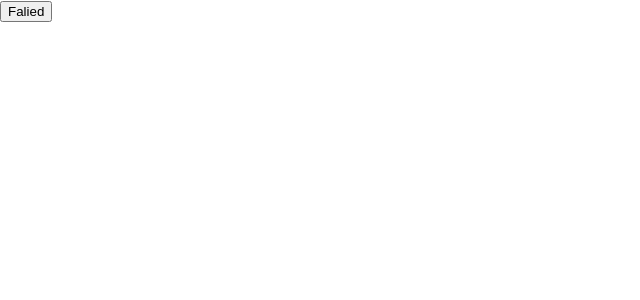
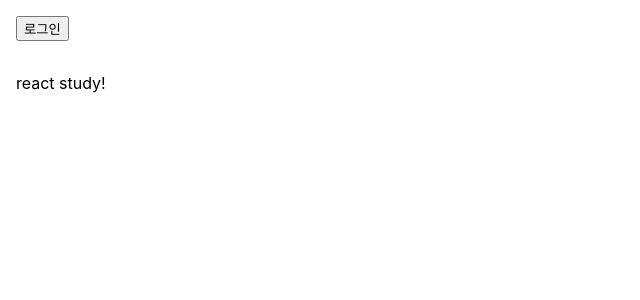
Before and after one commit to kkmdev94/raect_study, a React (Create React App) app: page / in a window 1280 px wide. Shown: the top 300 px of the page, without its empty margins (0-640 px from the left). Built offline with nearby package versions, Linux system fonts and the light colour scheme.

Commit message:
add chapter_09

```diff
--- /dev/null
+++ b/src/chpater_09/LandingPage.jsx
@@ -0,0 +1,27 @@
+import React, {useState} from "react";
+import Toolbar from "./toolbar";
+
+function LandingPage(props) {
+    const [isLoggedIn, setIsLoggedIn] = useState(false);
+
+    const onClickLogin = () => {
+        setIsLoggedIn(true);
+    };
+
+    const onClickLogout = () => {
+        setIsLoggedIn(false);
+    };
+
+    return (
+        <div>
+            <Toolbar
+                isLoggedIn={isLoggedIn}
+                onClickLogin={onClickLogin}
+                onClickLogout={onClickLogout}
+            />
+            <div style={{padding: 16}}>react study!</div>
+        </div>
+    );
+}
+
+export default LandingPage;
--- /dev/null
+++ b/src/chpater_09/toolbar.jsx
@@ -0,0 +1,32 @@
+import React from "react";
+
+const styles = {
+    wrapper: {
+        padding: 16,
+        display: "flex",
+        flexDirection: "row",
+        borderButton: "1px solid grey",
+    },
+    greeting: {
+        marginRight: 8,
+    },
+};
+
+function Toolbar(props) {
+    const {isLoggedIn, onClickLogin, onClickLogout} = props; // props에 불변변수 3개를 선언
+
+    return (
+        <div style={styles.wrapper}> {/** 위에서 설정한 css 값 중 wrapper를 호출 */}
+            {isLoggedIn && <span style={styles.greeting}>환영합니다!</span>}
+            {/** 동일하게 위에서 설정한 css값 중 greeting을 호출 하고 조건부 렌더링을 사용해 is LoggedIn이 트루값이면 환영합니다 메세지 출력*/}
+
+            {isLoggedIn ? ( // 삼항연산자를 사용해서 if-else 사용 true값이면 로그아웃을 호출하고 false면 로그인을 호출
+                <button onClick={onClickLogout}>로그아웃</button>
+            ) : (
+                <button onClick={onClickLogin}>로그인</button>
+            )}
+        </div>
+    );
+}
+
+export default Toolbar;
--- a/src/index.js
+++ b/src/index.js
@@ -11,10 +11,11 @@ import NotificationList from './chapter_06/NotificationList'; //다시 듣기
 import Accommodate from './chapter_07/Accommodate';  //다시 듣기
 import ConfirmButton from './chapter_08/ConfirmButton'; //class bind 방식
 import ConfirmButtonF from './chapter_08/ConfirmButton(fun)';
+import LandingPage from './chpater_09/LandingPage';
 
 const root = ReactDOM.createRoot(document.getElementById('root'));
 root.render(
-    <ConfirmButtonF />
+    <LandingPage />
 );
 
 // If you want to start measuring performance in your app, pass a function
```
Also changed, not shown: src/chpater_09/memo.jsx (added, +38 -0 lines).
